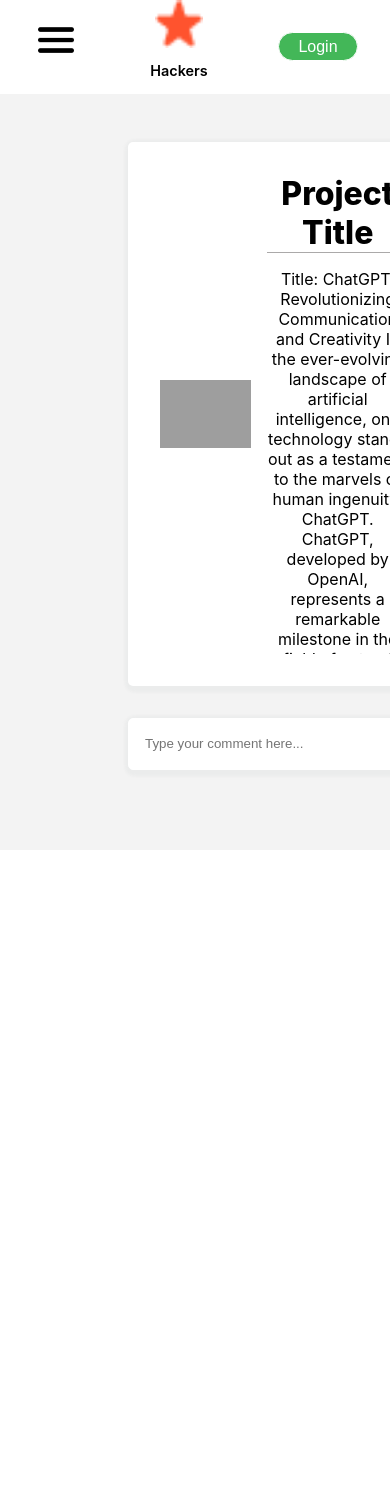
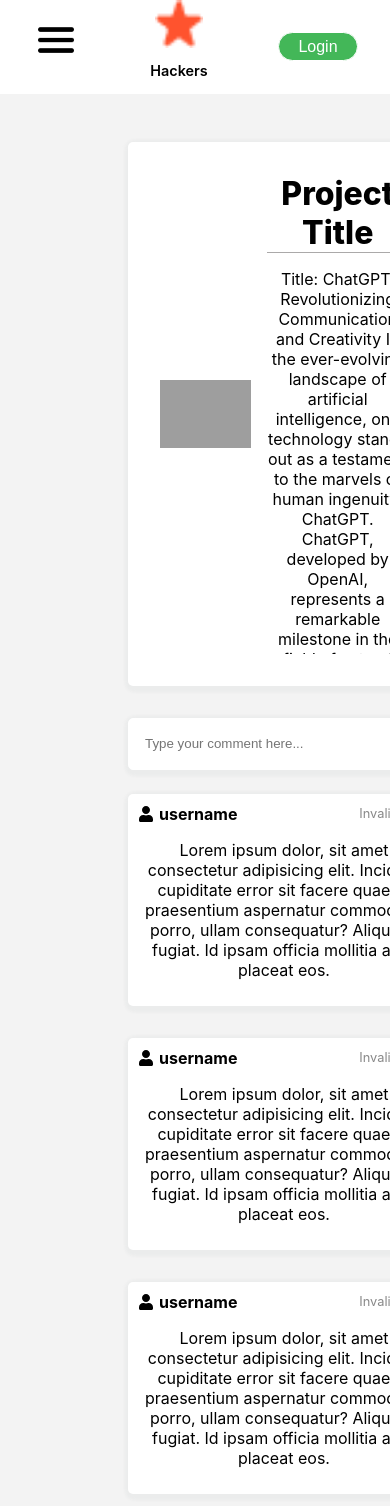
Before and after one commit to Anand930singh/HackOverflow_attention_mavericks, a React (Create React App) app in the folder client/: page /projDesc in a window 390 px wide. Shown: the top 1506 px of the page. Before the commit the page ends 850 px from the top, so only its background shows below. Built offline with nearby package versions, Linux system fonts and the light colour scheme; grey boxes are pictures that could not be loaded.

Commit message:
project and comment added

```diff
--- a/client/src/components/Comments/Comments.css
+++ b/client/src/components/Comments/Comments.css
@@ -1,13 +1,13 @@
 .comment {
     max-width: 600px;
-    border: 1px solid #0e0d0d;
+    /* border: 1px solid #0e0d0d; */
+    box-shadow: 1px 2px 3px 4px rgba(206, 208, 208, 0.2);
     border-radius: 5px;
     margin: 0 auto;
-    margin-top: 2rem;
+    background-color: white;
+    margin-bottom: 2rem;
     padding: 10px;
     align-items: center;
-
-
   }
 
   .user-info {
--- a/client/src/pages/ProjectDesc/ProjDesc.css
+++ b/client/src/pages/ProjectDesc/ProjDesc.css
@@ -44,7 +44,10 @@
     scrollbar-width: thin;
     scrollbar-color: #999999 #f0f0f0;
 }
+
 .addComments{
+    /* flex:40%; */
+    width:31rem;
     display:flex;
     flex-direction: column;
     justify-content: left;
@@ -57,3 +60,23 @@
     background-color: white;
     border: 1px solid white;
 }
+.addSeeComments{
+    display: flex;
+    flex-direction: row;
+    column-gap: 1rem;
+}
+.seeComments{
+    /* border-left:1px solid rgb(190, 189, 189);
+    padding-left:0.5rem; */
+
+}
+
+@media (max-width: 800px) {
+    .addSeeComments{
+        flex-direction: column;
+    }
+    .addComments{
+        margin-bottom: 1.5rem;
+        width:auto;
+    }
+}
--- a/client/src/pages/ProjectDesc/ProjDesc.js
+++ b/client/src/pages/ProjectDesc/ProjDesc.js
@@ -1,5 +1,6 @@
 import React from 'react'
 import './ProjDesc.css'
+import Comments from '../../components/Comments/Comments'
 
 function ProjDesc() {
     return (
@@ -11,24 +12,24 @@
                 <div className='descriptionProjDescContainer'>
                     <div className='descriptionProjectTitle'>Project Title</div>
                     <div className='descriptionProjectDesc'>Title: ChatGPT: Revolutionizing Communication and Creativity
-
                         In the ever-evolving landscape of artificial intelligence, one technology stands out as a testament to the marvels of human ingenuity: ChatGPT. ChatGPT, developed by OpenAI, represents a remarkable milestone in the field of natural language processing, redefining the way we interact, create, and learn in the digital age. This essay explores the profound impact of ChatGPT on communication, creativity, and beyond.
-
                         First and foremost, ChatGPT has revolutionized communication on a global scale. With its ability to generate coherent and contextually relevant responses to text prompts, ChatGPT acts as a virtual conversational partner, capable of engaging users in meaningful dialogue across a wide range of topics. Whether it's answering questions, providing recommendations, or simply engaging in casual conversation, ChatGPT has become a trusted companion for millions around the world, bridging linguistic and cultural barriers with ease.
-
                         Moreover, ChatGPT serves as a powerful tool for fostering creativity and innovation. By harnessing the vast repository of knowledge contained within its training data, ChatGPT can generate insightful ideas, brainstorm solutions to complex problems, and even assist in the creative process across various domains, from writing and art to design and engineering. Its ability to adapt and learn from user interactions further enhances its utility, making it an indispensable resource for creators and innovators seeking inspiration and assistance.
-
                         Furthermore, ChatGPT has emerged as a valuable educational resource, providing students and lifelong learners with access to a wealth of information and expertise at their fingertips. Through interactive conversations and personalized learning experiences, ChatGPT can help users explore new subjects, deepen their understanding of complex concepts, and even provide real-time tutoring and guidance. Its versatility and adaptability make it an ideal companion for self-directed learning, empowering individuals to expand their knowledge and skills in ways never before possible.
-
                         However, as with any transformative technology, ChatGPT also raises important ethical and societal considerations. Concerns surrounding privacy, bias, and misinformation must be addressed to ensure responsible deployment and use of AI-powered conversational agents. Additionally, ongoing research and development are essential to enhance the capabilities of ChatGPT while mitigating potential risks and ensuring equitable access for all.
-
                         In conclusion, ChatGPT represents a groundbreaking advancement in artificial intelligence, with far-reaching implications for communication, creativity, and education. By enabling natural and intuitive interactions with machines, ChatGPT has unlocked new opportunities for collaboration, exploration, and discovery in the digital era. As we continue to harness the power of AI to enrich our lives and broaden our horizons, ChatGPT stands as a shining example of the endless possibilities that await us on the frontier of innovation.</div>
                 </div>
             </div>
+            <div className='addSeeComments'>
             <div className='addComments'>
                 <input className="commentInput" type="text" id="commentInput" name="comment" placeholder="Type your comment here..." />
             </div>
-        <div className='seeComments'></div>
+            <div className='seeComments'>
+                <Comments/>
+                <Comments/>
+                <Comments/>
+            </div>
+            </div>
         </div>
     )
 }
```
Lines whose indentation alone changed are shown as unchanged.
